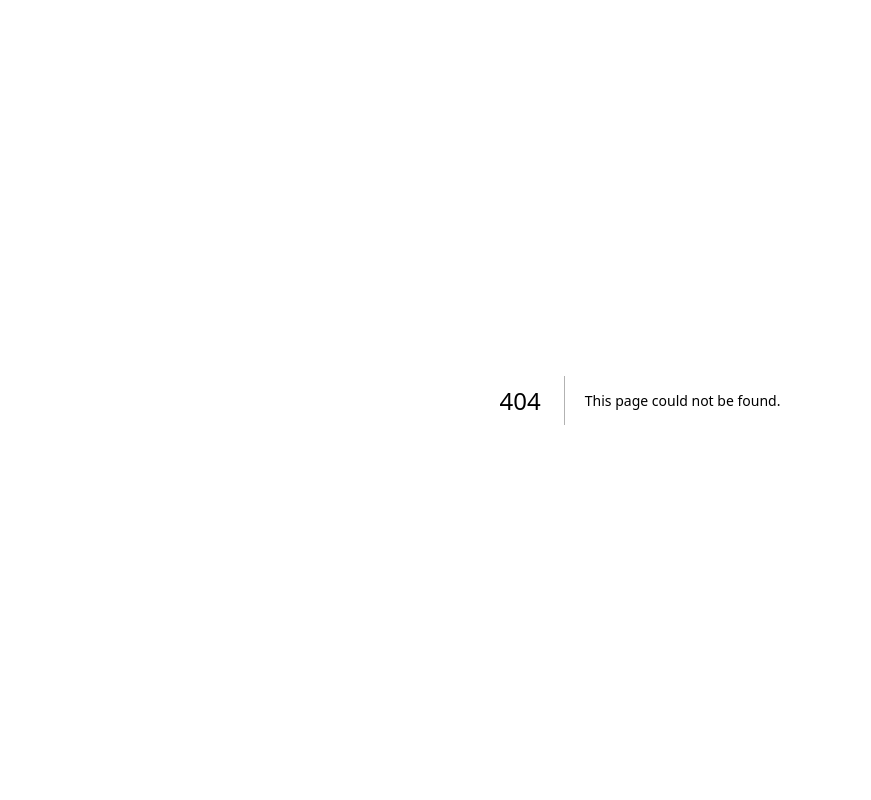
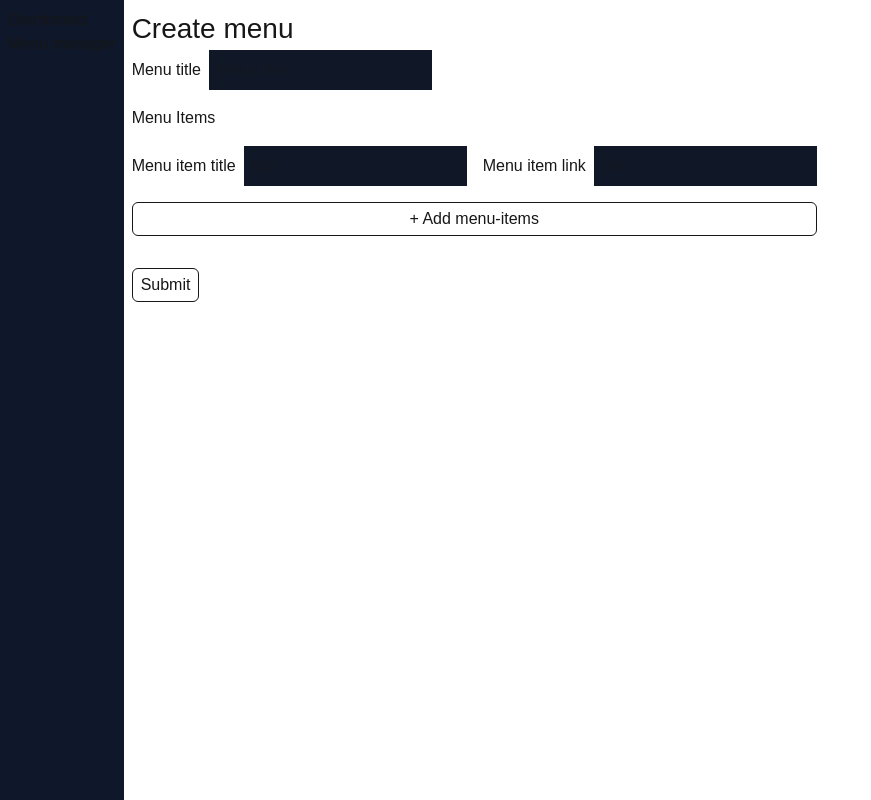
Before and after one commit to ikandelaki/next-node, a Next.js app in the folder frontend/: page /admin/menus/create in a window 1280 px wide. Before the commit this address had no page. Shown: the whole page, without its empty margins (0-871 px from the left). Built offline with nearby package versions, Linux system fonts and the light colour scheme.

Commit message:
Create fieldgroup and field components, define createMenu function to create a menu based on form data -- TODO: make FieldGroup actually work and return data as { title: '', link: '' } objects

```diff
--- a/frontend/src/app/admin/layout.tsx
+++ b/frontend/src/app/admin/layout.tsx
@@ -1,4 +1,4 @@
-import Navbar from '@/components/Navbar';
+import Navbar from '@/components/Navbar/Navbar';
 import React from 'react';
 import './admin_styles.css';
 
--- /dev/null
+++ b/frontend/src/app/admin/menus/create/page.tsx
@@ -0,0 +1,52 @@
+import Field from "@/components/Field/Field"
+import FieldGroup from "@/components/FieldGroup";
+
+export default function CreateMenuPage() {
+    const createMenu = async (formData: FormData) => {
+        'use server'
+
+        const title = formData.get('menu-title');
+        const titles = formData.getAll('menu-item-title').map(v => String(v));
+        const links = formData.getAll('menu-item-link').map(v => String(v));
+
+        const items = titles.map((t, i) => ({ title: t, link: links[i] ?? '' }));
+
+        const rawFormData = {
+            title,
+            items
+        };
+
+        console.log('>> Object.fromEntries(formData)', Object.fromEntries(formData));
+        console.log('>> rawFormData', rawFormData);
+    }
+
+    return (
+        <div className='AdminPage'>
+            <h1>Create menu</h1>
+            <form action={ createMenu }>
+                <Field type='text' placeholder='Menu title' label='Menu title' id='menu-title' />
+                <FieldGroup label='menu-items' isMultipliable className='mt-4'>
+                    {(i) => (
+                        <>
+                            <Field
+                                type='text'
+                                placeholder='title'
+                                label='Menu item title'
+                                id={`menu-item-title-${i}`}
+                                name='menu-item-title'
+                            />
+                            <Field
+                                type='text'
+                                placeholder='link'
+                                label='Menu item link'
+                                id={`menu-item-link-${i}`}
+                                name='menu-item-link'
+                            />
+                        </>
+                    )}
+                </FieldGroup>
+                <button type='submit' className="Button mt-8">Submit</button>
+            </form>
+        </div>
+    )
+}
--- a/frontend/src/app/admin/menus/page.tsx
+++ b/frontend/src/app/admin/menus/page.tsx
@@ -1,7 +1,10 @@
+import Link from "next/link"
+
 export default function MenusPage() {
     return (
         <div className="AdminPage">
-            menus
+            <h1>Welcome to menu manager</h1>
+            <Link href='/admin/menus/create' className="Button">Create</Link>
         </div>
     )
 }
--- a/frontend/src/app/globals.css
+++ b/frontend/src/app/globals.css
@@ -28,3 +28,19 @@ body {
   color: var(--foreground);
   font-family: Arial, Helvetica, sans-serif;
 }
+
+h1 {
+  font-size: 28px;
+}
+
+.Button {
+  border: 1px solid var(--foreground);
+  padding: 4px 8px;
+  border-radius: 6px;
+  transition: all 0.3s;
+  cursor: pointer;
+
+  &:hover {
+    @apply bg-navbar;
+  }
+}
--- /dev/null
+++ b/frontend/src/components/Field/Field.tsx
@@ -0,0 +1,53 @@
+'use client';
+
+import { ChangeEvent } from "react";
+
+export type FieldType = {
+    type: string,
+    id: string,
+    name?: string,
+    placeholder?: string,
+    value?: string,
+    onChange?: (value: ChangeEvent<HTMLInputElement>) => void,
+    label?: string
+}
+
+export default function Field({
+    type,
+    placeholder,
+    value,
+    onChange,
+    id,
+    label,
+    name
+}: FieldType
+) {
+    if (!type) {
+        return null;
+    }
+
+    const renderLabel = () => {
+        if (!label) {
+            return null;
+        }
+
+        return <label htmlFor={ id }>{ label }</label>
+    }
+
+    const inputName = name ?? id;
+
+    const renderInput = () => {
+        if (!value || !onChange) {
+            return <input className='bg-gray-900 p-2' type={ type } placeholder={ placeholder } id={ id } name={ inputName } />
+        }
+
+        return <input className='bg-gray-900 p-2' type={ type } placeholder={ placeholder } id={ id } name={ inputName } value={ value } onChange={ onChange } />
+    }
+
+    return (
+        <div className={ `Field Field_type_${type} flex gap-2 items-center` }>
+            { renderLabel() }
+            { renderInput() }
+        </div>
+    );
+}
--- /dev/null
+++ b/frontend/src/components/Field/index.ts
@@ -0,0 +1 @@
+export { default } from './Field';
--- /dev/null
+++ b/frontend/src/components/FieldGroup/FieldGroup.tsx
@@ -0,0 +1,62 @@
+'use client';
+
+import React, { useState } from "react"
+
+export type FieldGroupType = {
+    isMultipliable?: boolean,
+    /**
+     * children must be a render-prop: `(index: number) => React.ReactNode`
+     */
+    children: (index: number) => React.ReactNode,
+    label: string,
+    className?: string
+}
+
+export default function FieldGroup({ isMultipliable, children, label, className = '' }: FieldGroupType) {
+    const [fieldCount, setFieldCount] = useState(1);
+
+    const renderLabel = () => {
+        const labelTitle = label
+            .split('-')
+            .map((part) => part.charAt(0).toUpperCase() + part.slice(1))
+            .join(' ');
+
+        return <div>{ labelTitle }</div>
+    }
+
+    const handleAddField = () => {
+        setFieldCount(c => c + 1);
+    }
+
+    const renderAddFieldButton = () => {
+        if (!isMultipliable) {
+            return null;
+        }
+
+        return <button type='button' onClick={ handleAddField } className='Button'>+ Add { label }</button>
+    }
+
+    const renderChildren = () => {
+        if (isMultipliable) {
+            return Array.from({ length: fieldCount }).map((_, i) => {
+                const groupId = `${label}-${i}`;
+
+                return (
+                    <div key={ groupId } className='flex gap-4 items-center'>
+                        { children(i) }
+                    </div>
+                )
+            })
+        }
+
+        return children(0);
+    }
+
+    return (
+        <div className={`flex flex-col gap-4 ${className}`}>
+            { renderLabel() }
+            { renderChildren() }
+            { renderAddFieldButton() }
+        </div>
+    )
+}
--- /dev/null
+++ b/frontend/src/components/FieldGroup/index.ts
@@ -0,0 +1 @@
+export { default } from './FieldGroup';
--- a/frontend/src/components/Navbar.tsx
+++ b/frontend/src/components/Navbar/Navbar.tsx
@@ -17,7 +17,7 @@ export default function Navbar() {
             <ul>
             { renderMap.map(({ title, to }, key) => (
                 <li key={ `${to}-${key}` }>
-                    <Link href={ to }>
+                    <Link href={ `/admin/${to}` }>
                         { title }
                     </Link>
                 </li>
--- /dev/null
+++ b/frontend/src/components/Navbar/index.ts
@@ -0,0 +1 @@
+export { default } from './Navbar';
```
Also changed, not shown: frontend/package.json (line endings or trailing spaces), 1 other file (tests, documents, lock files or other folders).
